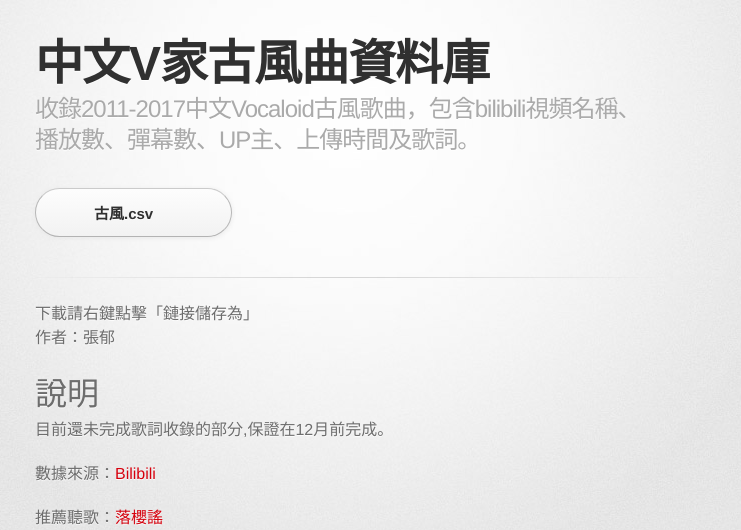
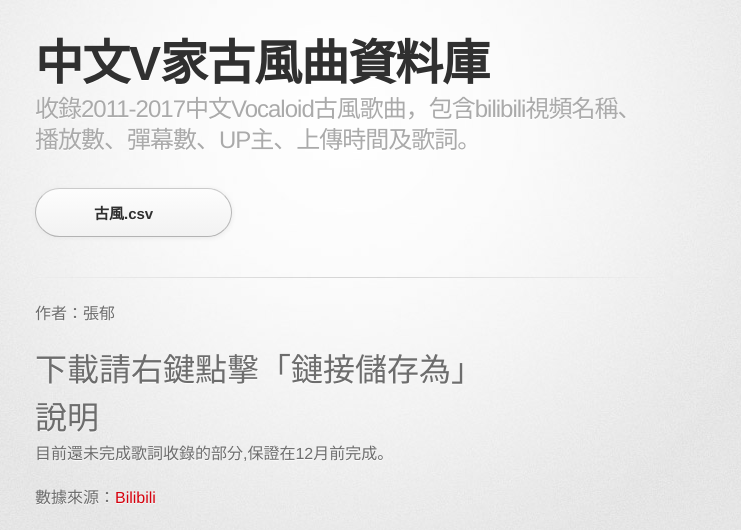
Before and after one commit to fireindark707/ChineseV_GUFENG, a Jekyll site: the page built from docs/index.md, in a window 1280 px wide. Shown: the top 530 px of the page, without its empty margins (295-1036 px from the left). Built offline with Jekyll 4.4.1, drawn with Linux system fonts in a browser that asks for light colours; some web fonts are replaced; grey boxes are pictures that could not be loaded.

```diff
--- a/docs/index.md
+++ b/docs/index.md
@@ -1,8 +1,8 @@
 ---
 layout: default
 ---
-下載請右鍵點擊「鏈接儲存為」
 作者：張郁
+# 下載請右鍵點擊「鏈接儲存為」
 
 # [](#header-1)說明
 
```
